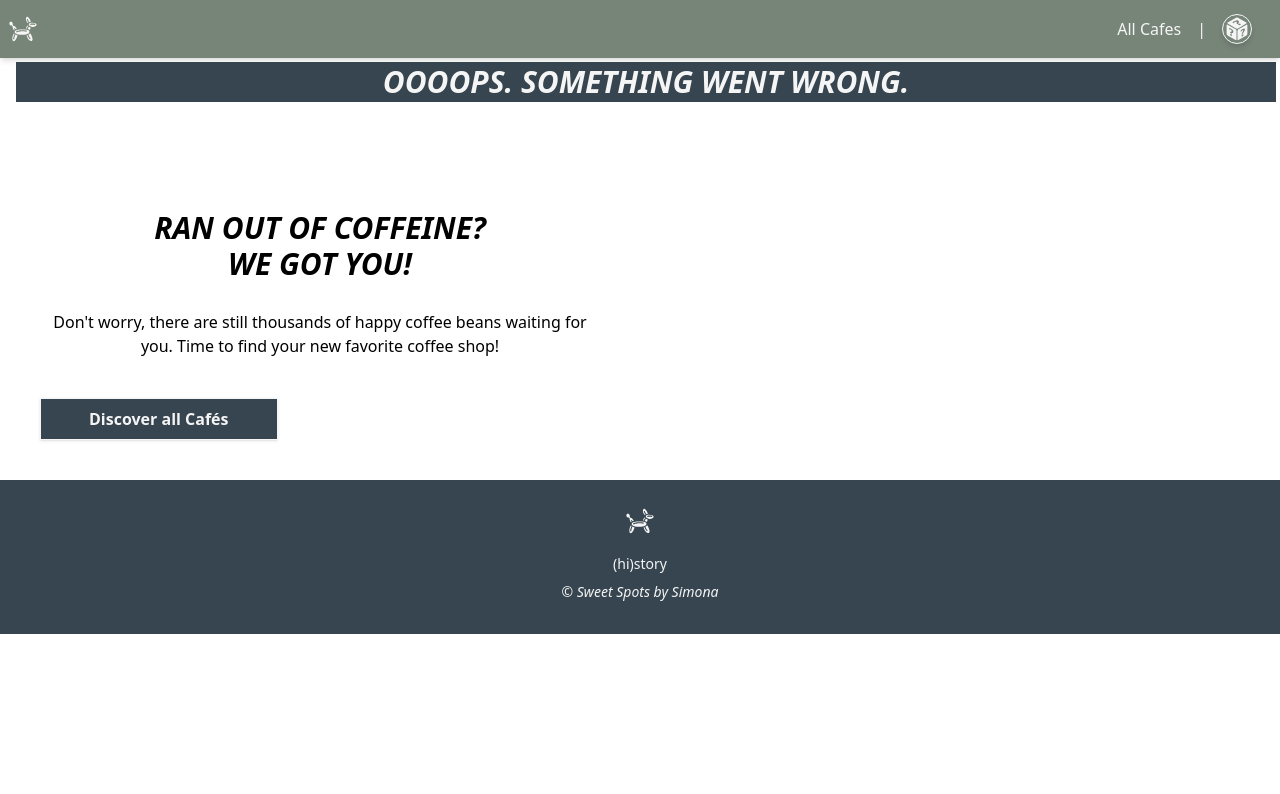
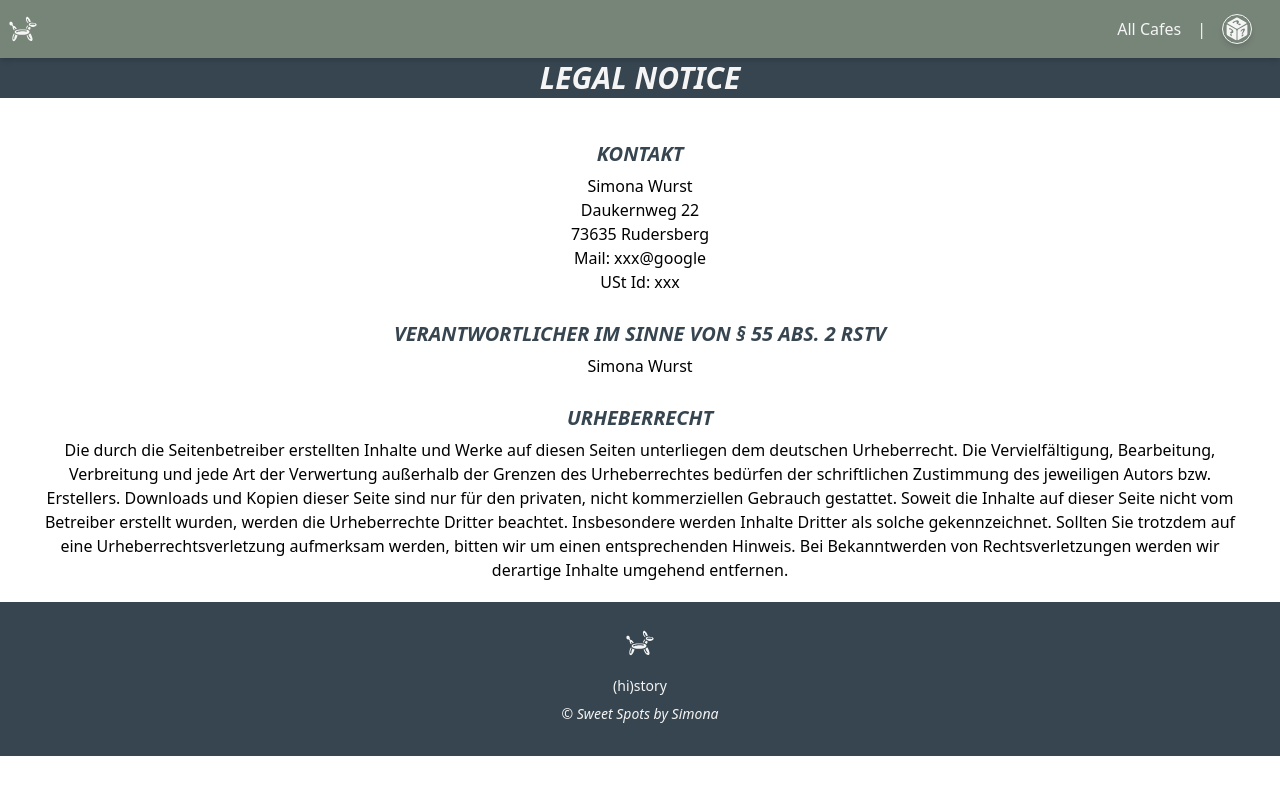
Before and after one commit to sicawu/wanderwurst-frontend, a React (Vite) app: page /legal-notice in a window 1280 px wide. Shown: the top 794 px of the page. Built offline with nearby package versions, Linux system fonts and the light colour scheme.

Commit message:
Add legal notice + data privacy - content still missing

```diff
--- a/src/App.jsx
+++ b/src/App.jsx
@@ -18,6 +18,10 @@ import BestRestaurantsPage from "./pages/BestRestaurantsPage.jsx"
 import AboutPage from "./pages/AboutPage.jsx"
 import NotFoundPage from "./pages/NotFoundPage.jsx"
 import RandomCafePage from "./pages/RandomCafePage.jsx"
+import LegalNotice from "./pages/LegalNotice.jsx"
+import DataPrivacy from "./pages/DataPrivacy.jsx"
+
+
 
 
 // Import of all components
@@ -41,6 +45,8 @@ function App() {
           <Route path="/best-restaurants" element={<BestRestaurantsPage />} />
           <Route path="/about" element={<AboutPage />} />
           <Route path="/random" element={<RandomCafePage />} />
+          <Route path="/legal-notice" element={<LegalNotice />} />
+          <Route path="/data-privacy" element={<DataPrivacy />} />
           <Route path="*" element={<NotFoundPage />} />
         </Routes>
         <Footer />
--- /dev/null
+++ b/src/pages/DataPrivacy.jsx
@@ -0,0 +1,20 @@
+function DataPrivacy() {
+    return (
+        <>
+            <h1 className="bg-black text-white uppercase text-center text-3xl px-0.5 py-0.5 mb-10 font-extrabold italic">
+                Data Privacy
+            </h1>
+            <h2 className="text-black uppercase text-center text-xl m-1 px-0.5 py-0.5 font-extrabold italic">
+                First</h2>
+            <p className="text-1xl px-10 pb-5 flex justify-center text-center ">
+                Simona Wurst <br />
+                Daukernweg 22  <br />
+                73635 Rudersberg  <br />
+                Mail: xxx@google  <br />
+                USt Id: xxx
+            </p>
+        </>
+    )
+}
+
+export default DataPrivacy
--- /dev/null
+++ b/src/pages/LegalNotice.jsx
@@ -0,0 +1,30 @@
+function LegalNotice() {
+    return (
+        <>
+            <h1 className="bg-black text-white uppercase text-center text-3xl px-0.5 py-0.5 mb-10 font-extrabold italic">
+                Legal Notice
+            </h1>
+            <h2 className="text-black uppercase text-center text-xl m-1 px-0.5 py-0.5 font-extrabold italic">
+                Kontakt</h2>
+            <p className="text-1xl px-10 pb-5 flex justify-center text-center ">
+                Simona Wurst <br />
+                Daukernweg 22  <br />
+                73635 Rudersberg  <br />
+                Mail: xxx@google  <br />
+                USt Id: xxx
+            </p>
+            <h2 className="text-black uppercase text-center text-xl m-1 px-0.5 py-0.5 font-extrabold italic">
+                Verantwortlicher im Sinne von § 55 Abs. 2 RStV</h2>
+            <p className="text-1xl px-10 pb-5 flex justify-center text-center ">
+                Simona Wurst
+            </p>
+            <h2 className="text-black uppercase text-center text-xl m-1 px-0.5 py-0.5 font-extrabold italic">
+                Urheberrecht</h2>
+            <p className="text-1xl px-10 pb-5 flex justify-center text-center ">
+                Die durch die Seitenbetreiber erstellten Inhalte und Werke auf diesen Seiten unterliegen dem deutschen Urheberrecht. Die Vervielfältigung, Bearbeitung, Verbreitung und jede Art der Verwertung außerhalb der Grenzen des Urheberrechtes bedürfen der schriftlichen Zustimmung des jeweiligen Autors bzw. Erstellers. Downloads und Kopien dieser Seite sind nur für den privaten, nicht kommerziellen Gebrauch gestattet. Soweit die Inhalte auf dieser Seite nicht vom Betreiber erstellt wurden, werden die Urheberrechte Dritter beachtet. Insbesondere werden Inhalte Dritter als solche gekennzeichnet. Sollten Sie trotzdem auf eine Urheberrechtsverletzung aufmerksam werden, bitten wir um einen entsprechenden Hinweis. Bei Bekanntwerden von Rechtsverletzungen werden wir derartige Inhalte umgehend entfernen.
+            </p>
+        </>
+    )
+}
+
+export default LegalNotice
```
